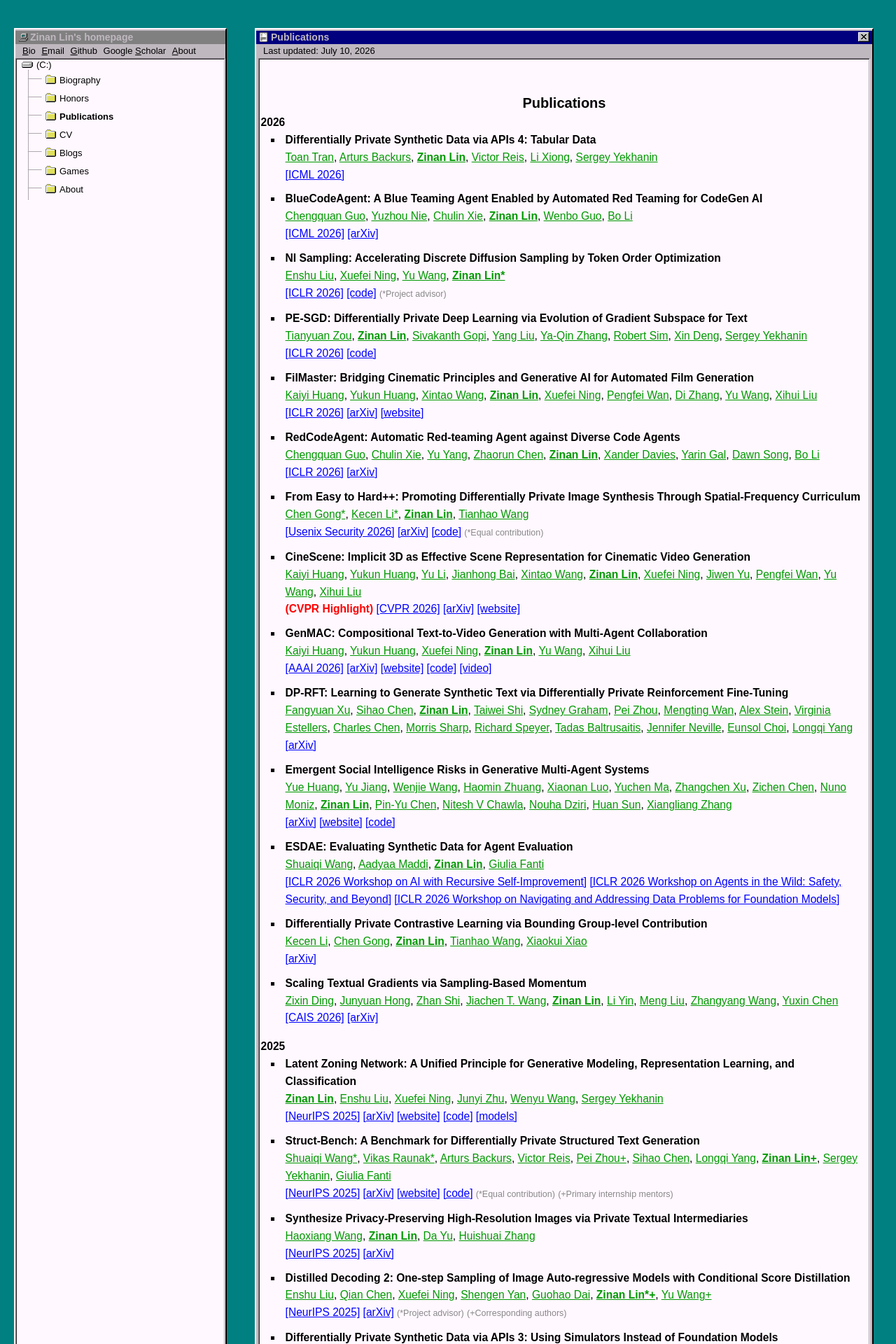
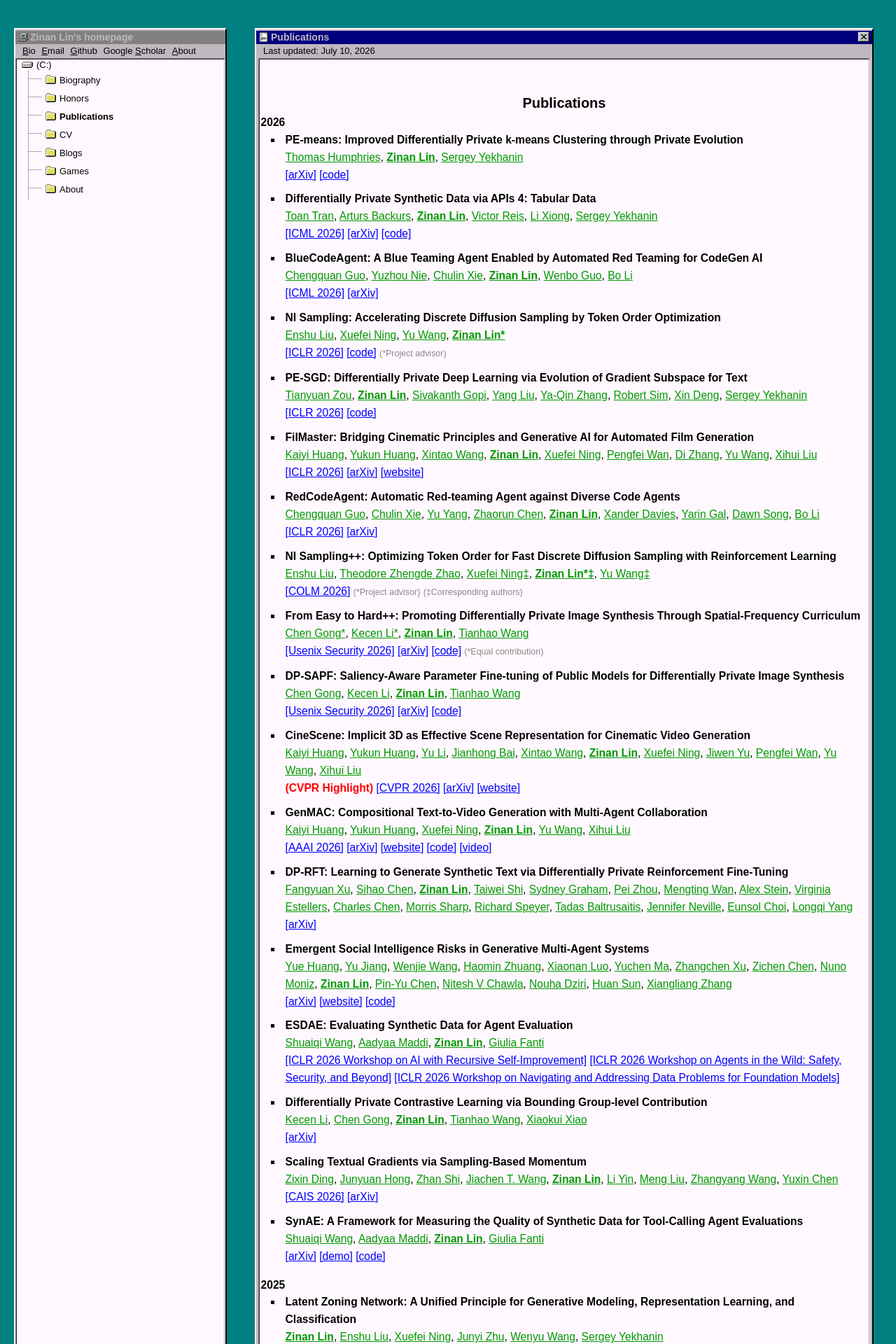
Before and after one commit to fjxmlzn/fjxmlzn.github.io, a Jekyll site: the page built from _publications/publications.html, in a window 1280 px wide. Shown: the top 1920 px of the page at 70% size. Built offline with Jekyll 4.4.1, drawn with Linux system fonts in a browser that asks for light colours; comment, search, counter and statistics services are not loaded; some of the changed text lies outside the part shown.

Commit message:
Update publications

```diff
--- a/_publications/publications.html
+++ b/_publications/publications.html
@@ -71,6 +71,20 @@ permalink: /publications/index.html
 <span class="publication_year">2026</span>
 <ul>
     <li class='publication_li'>
+        <span class='publication_title'>PE-means: Improved Differentially Private k-means Clustering through Private Evolution</span>
+        <span class="publication_author">
+            <a href="#">Thomas Humphries</a>,
+            <span class="publication_me"><a href="https://zinanlin.me/" target="_blank">Zinan Lin</a></span>,
+            <a href="#">Sergey Yekhanin</a>
+        </span>
+        <span class='publication_journal'>
+            <a href="https://arxiv.org/abs/2606.00342" target="_blank">[arXiv]</a>
+        </span>
+        <span class='publication_journal'>
+            <a href="https://github.com/t3humphries/PE-means" target="_blank">[code]</a>
+        </span>
+    </li>
+    <li class='publication_li'>
         <span class='publication_title'>Differentially Private Synthetic Data via APIs 4: Tabular Data</span>
         <span class="publication_author">
             <a href="#">Toan Tran</a>,
@@ -81,7 +95,13 @@ permalink: /publications/index.html
             <a href="#">Sergey Yekhanin</a>
         </span>
         <span class='publication_journal'>
-            <a href="#" target="_blank">[ICML 2026]</a>
+            <a href="https://openreview.net/forum?id=WB0hLRRlcj" target="_blank">[ICML 2026]</a>
+        </span>
+        <span class='publication_journal'>
+            <a href="https://arxiv.org/abs/2606.08259" target="_blank">[arXiv]</a>
+        </span>
+        <span class='publication_journal'>
+            <a href="https://github.com/microsoft/DPSDA" target="_blank">[code]</a>
         </span>
     </li>
     <li class='publication_li'>
@@ -95,7 +115,7 @@ permalink: /publications/index.html
             <a href="#">Bo Li</a>
         </span>
         <span class='publication_journal'>
-            <a href="#" target="_blank">[ICML 2026]</a>
+            <a href="https://openreview.net/forum?id=TR2DYfZXTd" target="_blank">[ICML 2026]</a>
         </span>
         <span class='publication_journal'>
             <a href="https://arxiv.org/abs/2510.18131" target="_blank">[arXiv]</a>
@@ -180,6 +200,21 @@ permalink: /publications/index.html
         </span>
     </li>
     <li class='publication_li'>
+        <span class='publication_title'>NI Sampling++: Optimizing Token Order for Fast Discrete Diffusion Sampling with Reinforcement Learning</span>
+        <span class="publication_author">
+            <a href="#">Enshu Liu</a>,
+            <a href="#">Theodore Zhengde Zhao</a>,
+            <a href="#">Xuefei Ning‡</a>,
+            <span class="publication_me"><a href="https://zinanlin.me/" target="_blank">Zinan Lin*‡</a></span>,
+            <a href="#">Yu Wang‡</a>
+        </span>
+        <span class='publication_journal'>
+            <a href="https://openreview.net/forum?id=i8zK3IfxyC" target="_blank">[COLM 2026]</a>
+        </span>
+        <span class="publication_note">(*Project advisor)</span>
+        <span class="publication_note">(‡Corresponding authors)</span>
+    </li>
+    <li class='publication_li'>
         <span class='publication_title'>From Easy to Hard++: Promoting Differentially Private Image Synthesis Through Spatial-Frequency Curriculum</span>
         <span class="publication_author">
             <a href="https://2019chengong.github.io/" target="_blank">Chen Gong*</a>,
@@ -197,6 +232,24 @@ permalink: /publications/index.html
             <a href="https://github.com/2019ChenGong/Feta-Pro" target="_blank">[code]</a>
         </span>
         <span class="publication_note">(*Equal contribution)</span>
+    </li>
+    <li class='publication_li'>
+        <span class='publication_title'>DP-SAPF: Saliency-Aware Parameter Fine-tuning of Public Models for Differentially Private Image Synthesis</span>
+        <span class="publication_author">
+            <a href="https://2019chengong.github.io/" target="_blank">Chen Gong</a>,
+            <a href="https://scholar.google.com/citations?user=vY5GC2gAAAAJ&hl=zh-CN" target="_blank">Kecen Li</a>,
+            <span class="publication_me"><a href="https://zinanlin.me/" target="_blank">Zinan Lin</a></span>,
+            <a href="https://tianhao.wang/" target="_blank">Tianhao Wang</a>
+        </span>
+        <span class='publication_journal'>
+            <a href="#" target="_blank">[Usenix Security 2026]</a>
+        </span>
+        <span class='publication_journal'>
+            <a href="https://arxiv.org/abs/2605.30312" target="_blank">[arXiv]</a>
+        </span>
+        <span class='publication_journal'>
+            <a href="https://github.com/2019ChenGong/DP-SAPF" target="_blank">[code]</a>
+        </span>
     </li>
     <li class='publication_li'>
         <span class='publication_title'>CineScene: Implicit 3D as Effective Scene Representation for Cinematic Video Generation</span>
@@ -354,6 +407,24 @@ permalink: /publications/index.html
         </span>
         <span class='publication_journal'>
             <a href="https://arxiv.org/abs/2506.00400" target="_blank">[arXiv]</a>
+        </span>
+    </li>
+    <li class='publication_li'>
+        <span class='publication_title'>SynAE: A Framework for Measuring the Quality of Synthetic Data for Tool-Calling Agent Evaluations</span>
+        <span class="publication_author">
+            <a href="#">Shuaiqi Wang</a>,
+            <a href="#">Aadyaa Maddi</a>,
+            <span class="publication_me"><a href="https://zinanlin.me/" target="_blank">Zinan Lin</a></span>,
+            <a href="#">Giulia Fanti</a>
+        </span>
+        <span class='publication_journal'>
+            <a href="https://arxiv.org/abs/2605.22564" target="_blank">[arXiv]</a>
+        </span>
+        <span class='publication_journal'>
+            <a href="https://synae-2026-synae-demo.static.hf.space/index.html" target="_blank">[demo]</a>
+        </span>
+        <span class='publication_journal'>
+            <a href="https://github.com/wsqwsq/SynAE" target="_blank">[code]</a>
         </span>
     </li>
 </ul>
```
